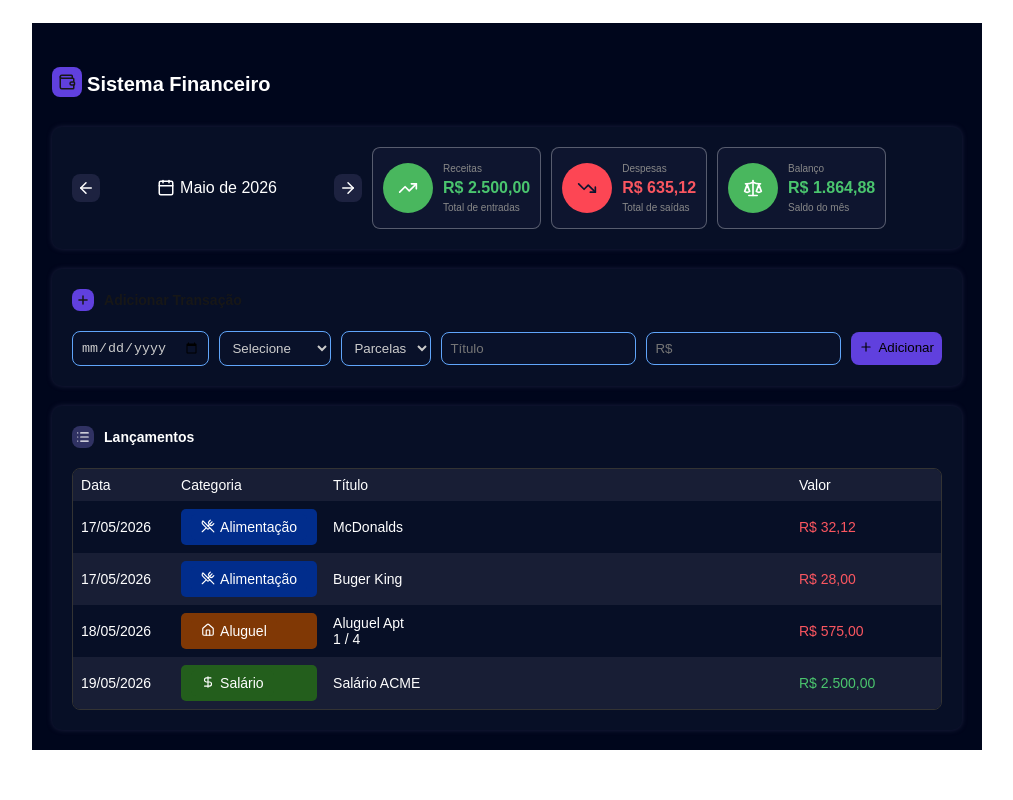
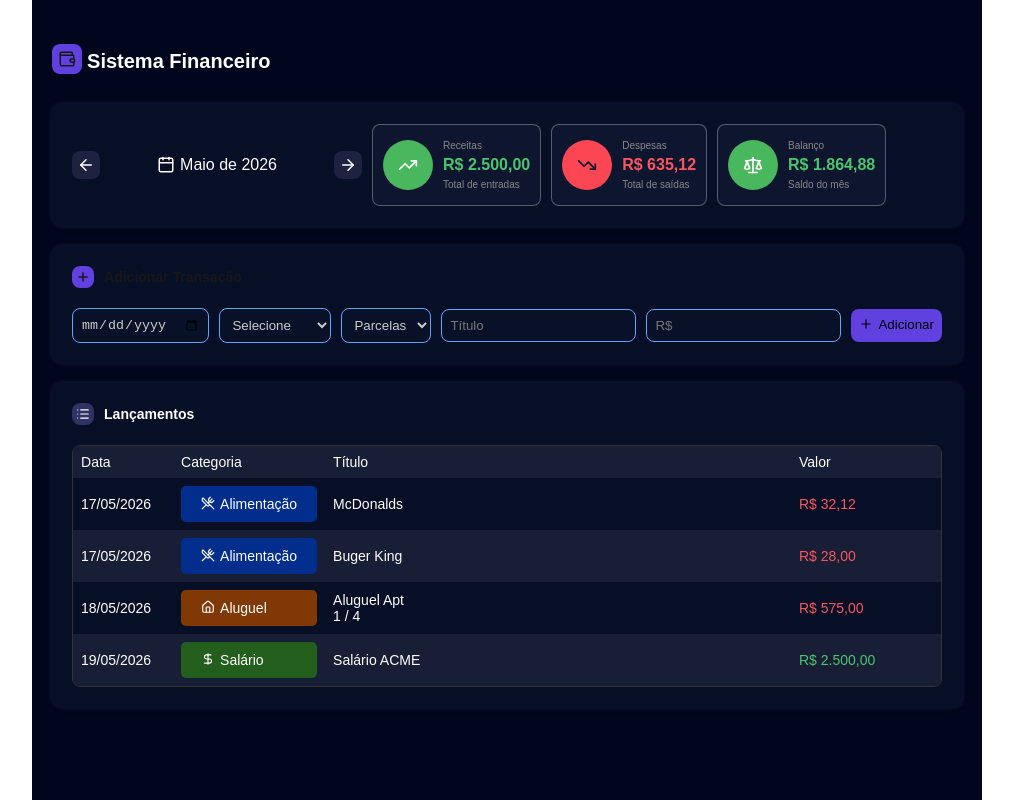
Before and after one commit to kabitschke/finance, a Next.js app: page / in a window 1280 px wide. Shown: the whole page, without its empty margins (133-1146 px from the left). Built offline with nearby package versions, Linux system fonts and the light colour scheme.

Commit message:
ajuste css

```diff
--- a/src/app/page.module.css
+++ b/src/app/page.module.css
@@ -1,7 +1,7 @@
 .container {
-  margin: auto;
+  margin: 0 auto;
   max-width: 980px;
-  margin-bottom: 50px;
+  min-height: 100vh;
   padding: 20px;
   background: #00061c;
 }
```
Also changed, not shown: 1 other file (tests, documents, lock files or other folders).
